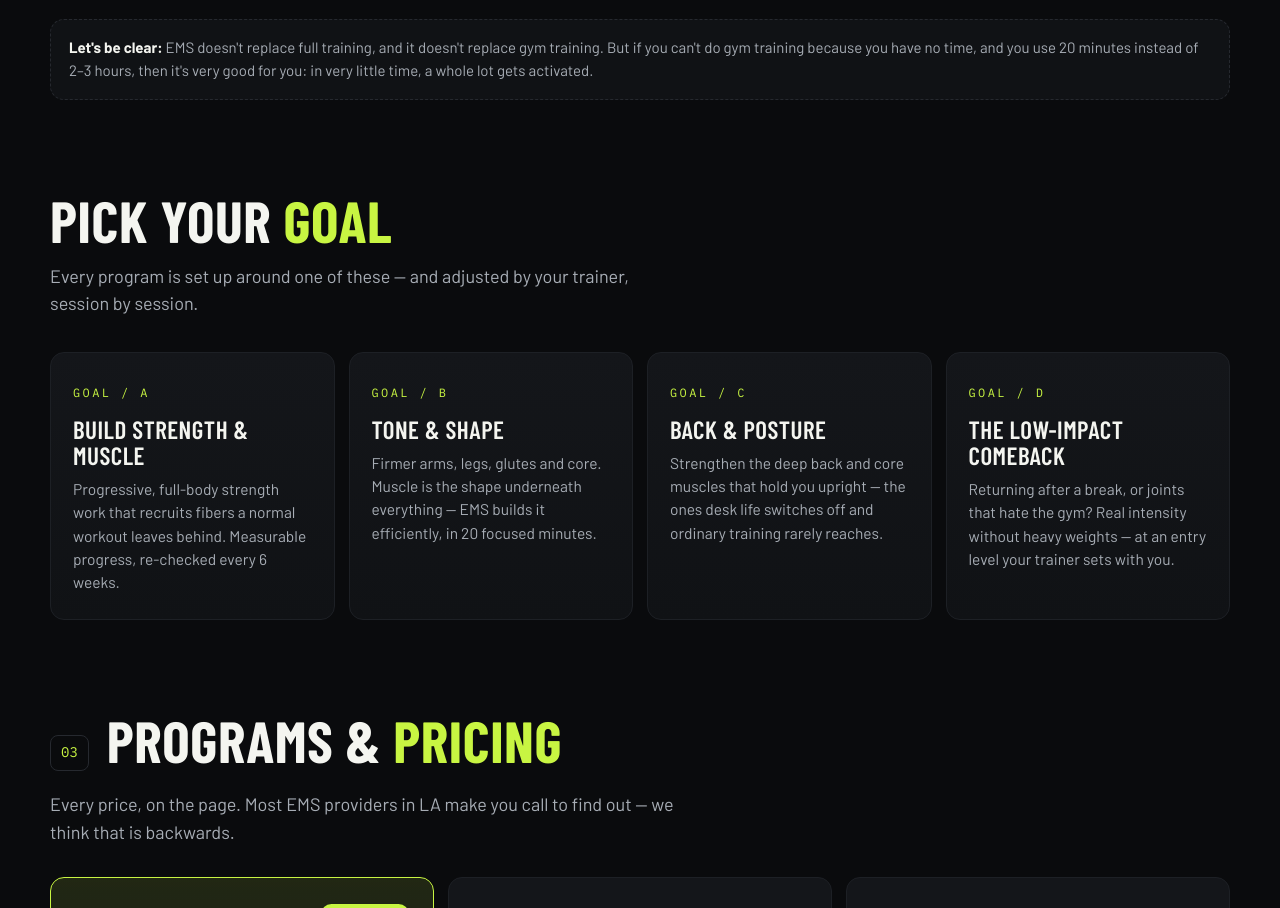
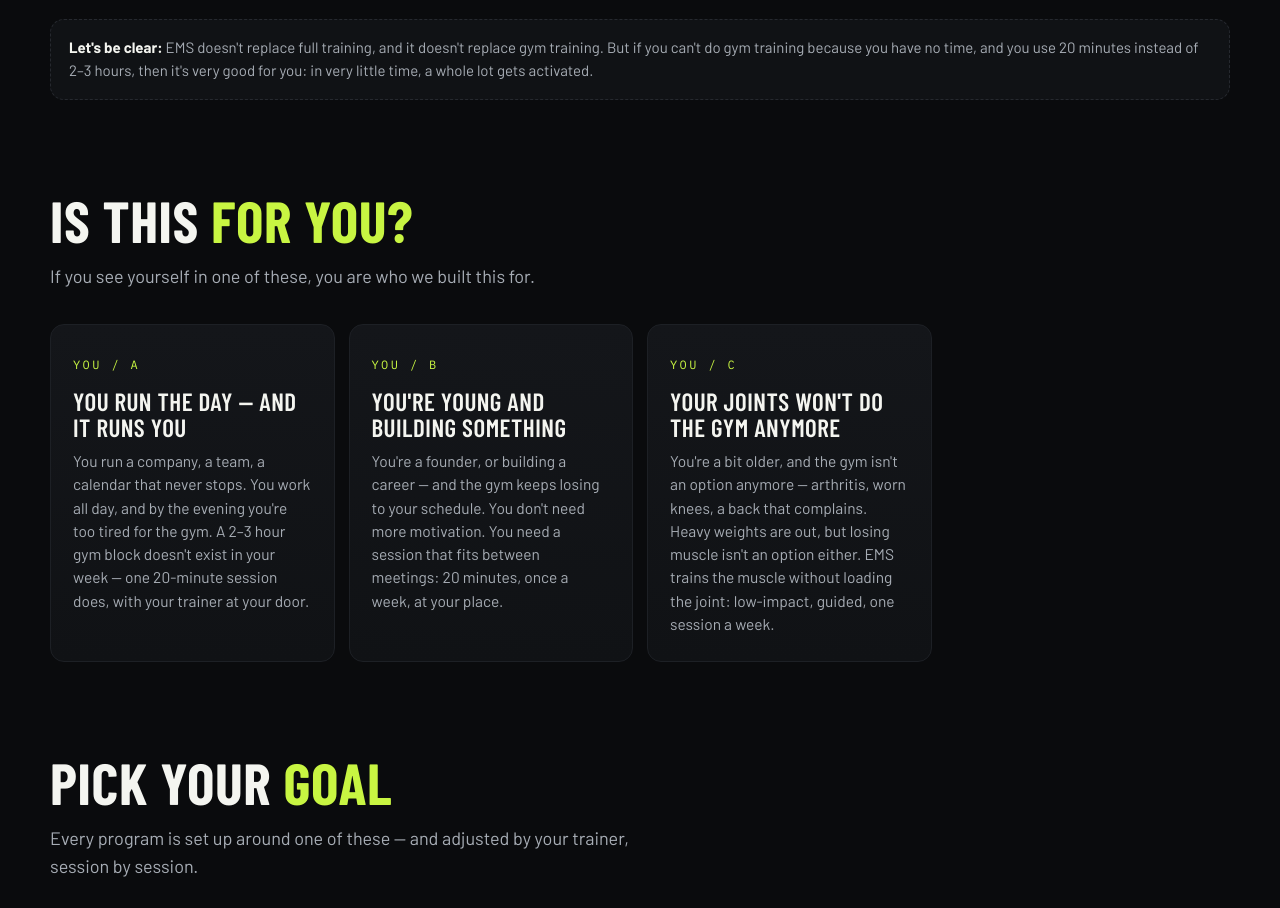
Before and after one commit to heynerbusiness/stark-ems, a plain HTML site: page index.html in a window 1280 px wide. Shown: the part 2360-3268 px from the top of the page. Drawn offline with nearby package versions, Linux system fonts and the light colour scheme.

Commit message:
Site v4: add Who it is for section (busy founder, young builder, joints)

```diff
--- a/index.html
+++ b/index.html
@@ -462,6 +462,33 @@
           </div>
 
           <div class="honest-note"><b>Let's be clear:</b> EMS doesn't replace full training, and it doesn't replace gym training. But if you can't do gym training because you have no time, and you use 20 minutes instead of 2–3 hours, then it's very good for you: in very little time, a whole lot gets activated.</div>
+          </div>
+        </div>
+      </section>
+
+      <!-- ============ WHO IT'S FOR ============ -->
+      <section id="for-you" aria-label="Who it's for">
+        <div class="wrap">
+          <div class="sec-head">
+            <h2>Is this <span class="volt">for you?</span></h2>
+          </div>
+          <p class="sec-sub">If you see yourself in one of these, you are who we built this for.</p>
+          <div class="goals">
+            <article class="goal">
+              <span class="g-num">YOU / A</span>
+              <h3>You run the day — and it runs you</h3>
+              <p>You run a company, a team, a calendar that never stops. You work all day, and by the evening you&apos;re too tired for the gym. A 2–3 hour gym block doesn&apos;t exist in your week — one 20-minute session does, with your trainer at your door.</p>
+            </article>
+            <article class="goal">
+              <span class="g-num">YOU / B</span>
+              <h3>You&apos;re young and building something</h3>
+              <p>You&apos;re a founder, or building a career — and the gym keeps losing to your schedule. You don&apos;t need more motivation. You need a session that fits between meetings: 20 minutes, once a week, at your place.</p>
+            </article>
+            <article class="goal">
+              <span class="g-num">YOU / C</span>
+              <h3>Your joints won&apos;t do the gym anymore</h3>
+              <p>You&apos;re a bit older, and the gym isn&apos;t an option anymore — arthritis, worn knees, a back that complains. Heavy weights are out, but losing muscle isn&apos;t an option either. EMS trains the muscle without loading the joint: low-impact, guided, one session a week.</p>
+            </article>
           </div>
         </div>
       </section>
```
